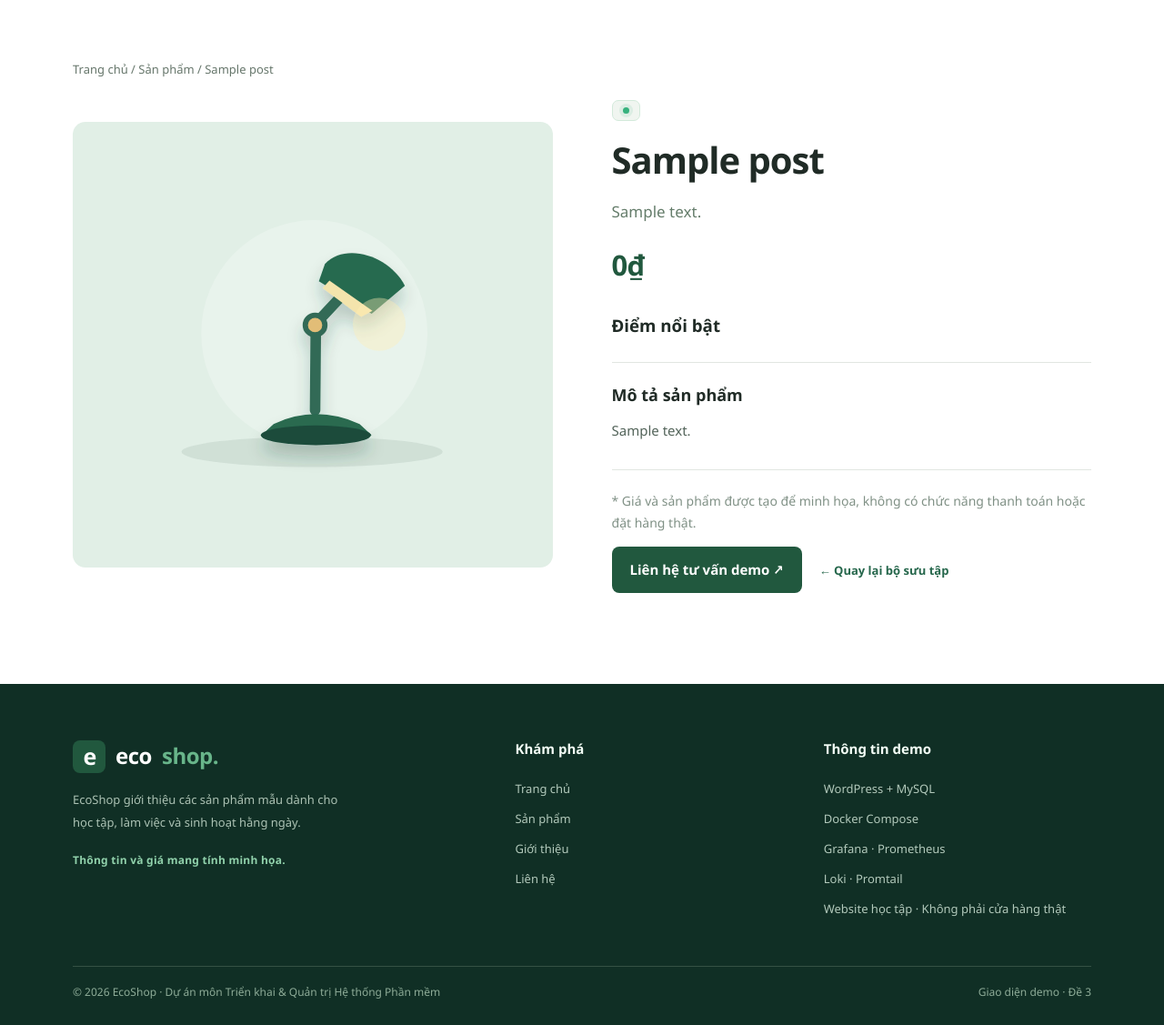
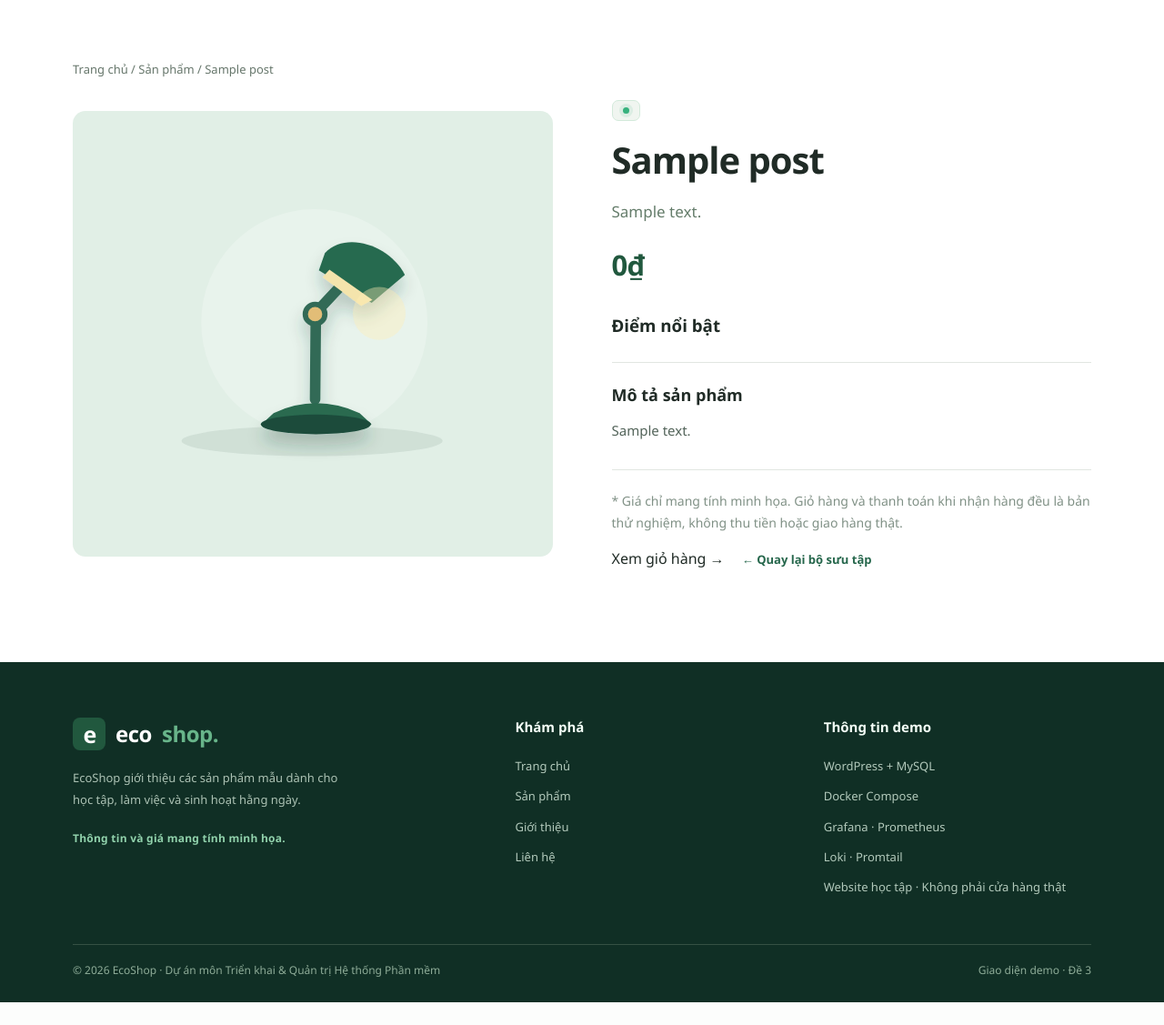
Before and after one commit to dtc245160041-create/DTC245160041-ecoshop-de3, a WordPress theme: template site/ecoshop-studio/single-eco_product.php in a window 1280 px wide. Shown: the part 109-1236 px from the top of the page at 91% size. After the commit the page ends 1211 px from the top, so only its background shows below. Run offline with PHP 8.4 and a stand-in for WordPress, Linux system fonts and the light colour scheme; the site name, menu and one post (Sample post) are stand-ins, and other content is empty.

Commit message:
feat(commerce): expose cart links and add-to-cart action in storefront

```diff
--- a/site/ecoshop-studio/single-eco_product.php
+++ b/site/ecoshop-studio/single-eco_product.php
@@ -30,8 +30,9 @@ if (!$image) $image=eco_demo_img($art ?: 'lamp');
           <?php the_content(); ?>
         </div>
       <?php endif; ?>
-      <p class="notice-info">* Giá và sản phẩm được tạo để minh họa, không có chức năng thanh toán hoặc đặt hàng thật.</p>
-      <a class="btn btn-primary" href="<?php echo esc_url(eco_demo_navigation('lien-he')); ?>">Liên hệ tư vấn demo ↗</a>
+      <p class="notice-info">* Giá chỉ mang tính minh họa. Giỏ hàng và thanh toán khi nhận hàng đều là bản thử nghiệm, không thu tiền hoặc giao hàng thật.</p>
+      <div class="eco-detail-action"><?php eco_cart_add_button($id, 'Thêm vào giỏ hàng'); ?></div>
+      <a class="eco-back-link" href="<?php echo esc_url(eco_cart_url()); ?>">Xem giỏ hàng →</a>
       <a style="margin-left:15px;color:#26674c;font-weight:700;font-size:13px" href="<?php echo esc_url(eco_demo_navigation('san-pham')); ?>">← Quay lại bộ sưu tập</a>
     </div>
   </div>
```
